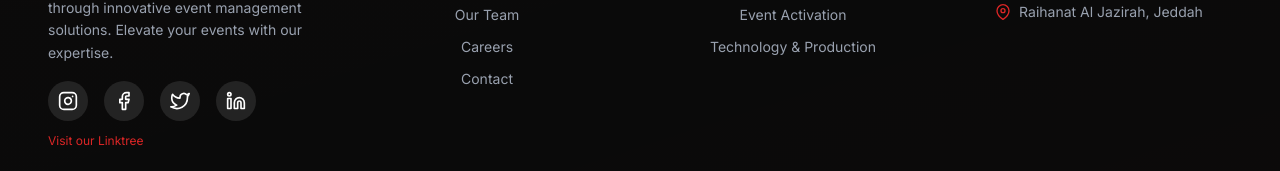
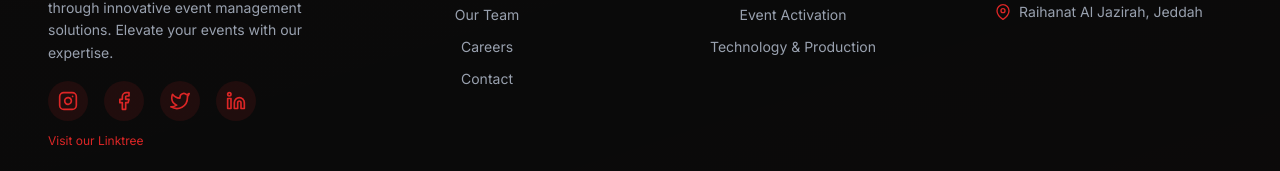
Before and after one commit to mohameddzaher/Energize-Events, a Next.js app in the folder frontend/: page / in a window 1280 px wide. Shown: the part 6705-6876 px from the top of the page. Built offline with nearby package versions, Linux system fonts and the light colour scheme; a web font is replaced by a local one.

Commit message:
Fix Footer social icons: match Contact page design with red background and white text on hover

```diff
--- a/frontend/src/components/Footer.tsx
+++ b/frontend/src/components/Footer.tsx
@@ -108,10 +108,12 @@ const Footer = () => {
                         href={social.href}
                         target="_blank"
                         rel="noopener noreferrer"
-                        className={`w-10 h-10 rounded-full bg-white/10 flex items-center justify-center transition-colors duration-300 cursor-pointer ${socialColors[social.label] || ""}`}
+                        className={`w-10 h-10 rounded-full bg-[#DC2626]/10 flex items-center justify-center transition-colors duration-300 cursor-pointer group ${
+                          socialColors[social.label] || "hover:bg-[#DC2626]"
+                        }`}
                         aria-label={social.label}
                       >
-                        <Icon className="w-5 h-5 text-white transition-colors duration-300" />
+                        <Icon className="w-5 h-5 text-[#DC2626] group-hover:text-white transition-colors duration-300" />
                       </a>
                     );
                   })}
```
